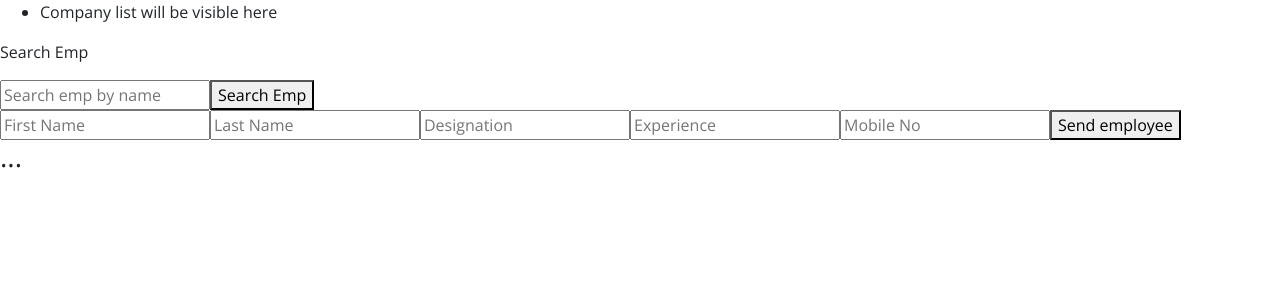
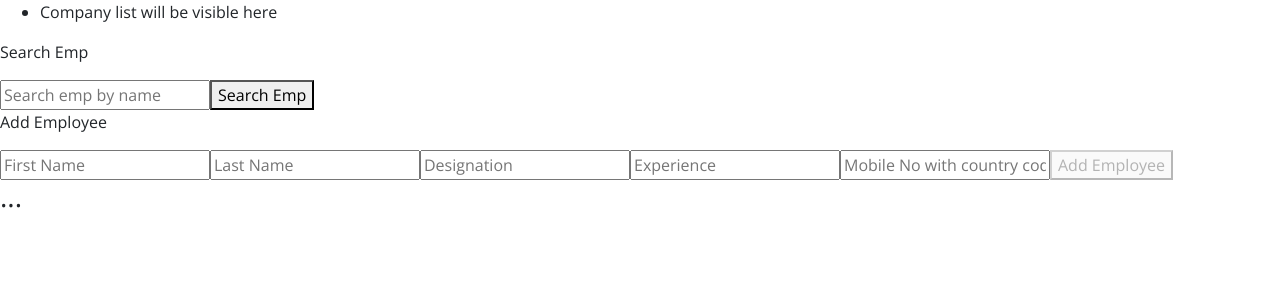
Before and after one commit to Devcorns/tdlo.com, an Angular app in the folder tdlo/: page /1 in a window 1280 px wide. Shown: the top 300 px of the page. Built offline with nearby package versions, Linux system fonts and the light colour scheme; no server answers.

Commit message:
add employee/ search employee / company-profile

```diff
--- /dev/null
+++ b/tdlo/src/app/company/add-employee/add-employee.component.html
@@ -0,0 +1,33 @@
+<p>Add Employee</p>
+
+<form [formGroup]="empDetails" (submit)="sendDetails(empDetails)" >
+
+  <input
+    type="text"
+    formControlName="fname"
+    placeholder="First Name" />
+
+  <input
+    type="text"
+    formControlName="last"
+    placeholder="Last Name"/>
+
+  <input
+    type="text"
+    formControlName="designation"
+    placeholder="Designation" />
+
+  <input
+    type="text"
+    formControlName="Experience"
+    placeholder="Experience"/>
+
+  <input
+    type="text"
+    formControlName="empMobile"
+    placeholder="Mobile No with country code"/>
+
+  <button type="submit" [disabled]=!empDetails.valid>Add Employee</button>
+
+
+</form>
--- /dev/null
+++ b/tdlo/src/app/company/add-employee/add-employee.component.ts
@@ -0,0 +1,36 @@
+import { Component, OnInit, ChangeDetectorRef } from '@angular/core';
+import { FormBuilder, FormControl, Validators } from '@angular/forms';
+import { ActivatedRoute } from '@angular/router';
+import { GlobalService } from 'src/app/services/global.service';
+
+@Component({
+  selector: 'app-add-employee',
+  templateUrl: './add-employee.component.html',
+  styleUrls: ['./add-employee.component.sass']
+})
+export class AddEmployeeComponent implements OnInit {
+  empDetails: any;
+
+  constructor(private route: ActivatedRoute, private gs: GlobalService, public cdr: ChangeDetectorRef, private fb: FormBuilder) {
+
+    this.empDetails = this.fb.group({
+
+      fname : new FormControl('',[Validators.required,Validators.minLength(3)]),
+      last : new FormControl('',[Validators.required,Validators.minLength(2)]),
+      designation : new FormControl('',[Validators.required,Validators.minLength(5)]),
+      Experience : new FormControl('',[Validators.required,Validators.minLength(3)]),
+      empMobile : new FormControl('',[Validators.required,Validators.minLength(6),Validators.maxLength(20)])
+
+    });
+  }
+
+  ngOnInit() {
+  }
+
+  sendDetails (emp) {
+
+    console.log(emp.value);
+    this.gs.get('/search-employee','');
+  }
+
+}
--- a/tdlo/src/app/company/company-profile/company-profile.component.html
+++ b/tdlo/src/app/company/company-profile/company-profile.component.html
@@ -18,43 +18,13 @@
 </ul>
 
 <p>{{companyDetails.empList}}</p>
-<p>Search Emp</p>
 
-<form (submit)="searchEmployee($event)">
-  <input type="text" placeholder="Search emp by name" name="searchEmployee" />
-  <button type="submit">Search Emp</button>
-</form>
 
-<form [formGroup]="empDetails" (submit)="sendDetails(empDetails)" >
 
-  <input
-    type="text"
-    formControlName="fname"
-    placeholder="First Name" />
 
-  <input
-    type="text"
-    formControlName="last"
-    placeholder="Last Name"/>
+<app-search-employee></app-search-employee>
+<app-add-employee></app-add-employee>
 
-  <input
-    type="text"
-    formControlName="designation"
-    placeholder="Designation" />
-
-  <input
-    type="text"
-    formControlName="Experience"
-    placeholder="Experience"/>
-
-  <input
-    type="text"
-    formControlName="empMobile"
-    placeholder="Mobile No"/>
-
-  <button type="submit">Send employee</button>
-
-</form>
 
 <!-- <div class="company-profile">
   <section id="about" class="section section-about section-shadow">
--- a/tdlo/src/app/company/company-profile/company-profile.component.ts
+++ b/tdlo/src/app/company/company-profile/company-profile.component.ts
@@ -2,7 +2,7 @@ import { Component, OnInit, Input, ChangeDetectionStrategy,ChangeDetectorRef, Ng
 import { ActivatedRoute } from '@angular/router';
 import { GlobalService } from 'src/app/services/global.service';
 import { FormGroup, FormBuilder, FormControl } from '@angular/forms';
-import { ConsoleReporter } from 'jasmine';
+
 
 @Component({
   selector: 'app-company-profile',
@@ -40,33 +40,15 @@ export class CompanyProfileComponent implements OnInit {
 
     });
 
-    this.empDetails = this.fb.group({
-      fname : new FormControl(''),
-      last : new FormControl(''),
-      designation : new FormControl(''),
-      Experience : new FormControl(''),
-      empMobile : new FormControl('')
-    });
-
-
-
   }
 
   ngOnInit () {
 
   }
 
-  sendDetails (emp) {
-    console.log(emp.value);
 
-  }
 
-  searchEmployee (data) {
-    console.log(data.target.searchEmployee.value);
-    this.gs.get("api/user/search-employee",data.target.searchEmployee.value).subscribe(data=>{
-      console.log(data);
-    })
-  }
+
 
 
 
--- a/tdlo/src/app/company/company.module.ts
+++ b/tdlo/src/app/company/company.module.ts
@@ -7,9 +7,11 @@ import { WorstEmployeeComponent } from './worst-employee/worst-employee.componen
 import { CompanyRoutingModule } from './company-routing.module';
 import { CompanyMainComponent } from './company-main/company-main.component';
 import { FormsModule, ReactiveFormsModule } from '@angular/forms';
+import { SearchEmployeeComponent } from './search-employee/search-employee.component';
+import { AddEmployeeComponent } from './add-employee/add-employee.component';
 
 @NgModule({
-  declarations: [CompanyProfileComponent, CompanyEmployeeComponent, GoodEmployeeComponent, WorstEmployeeComponent, CompanyMainComponent],
+  declarations: [CompanyProfileComponent, CompanyEmployeeComponent, GoodEmployeeComponent, WorstEmployeeComponent, CompanyMainComponent, SearchEmployeeComponent, AddEmployeeComponent],
   imports: [
     CommonModule,
     FormsModule ,
--- /dev/null
+++ b/tdlo/src/app/company/search-employee/search-employee.component.html
@@ -0,0 +1,5 @@
+<p>Search Emp</p>
+<form (submit)="searchEmployee($event)">
+  <input type="text" placeholder="Search emp by name" name="searchEmployee" />
+  <button type="submit">Search Emp</button>
+</form>
--- /dev/null
+++ b/tdlo/src/app/company/search-employee/search-employee.component.ts
@@ -0,0 +1,23 @@
+import { Component, OnInit } from '@angular/core';
+import { GlobalService } from 'src/app/services/global.service';
+
+@Component({
+  selector: 'app-search-employee',
+  templateUrl: './search-employee.component.html',
+  styleUrls: ['./search-employee.component.sass']
+})
+export class SearchEmployeeComponent implements OnInit {
+
+  constructor(private gs: GlobalService ) { }
+
+  ngOnInit() {
+  }
+
+  searchEmployee (data) {
+    console.log(data.target.searchEmployee.value);
+    this.gs.get("api/user/search-employee",data.target.searchEmployee.value).subscribe(data=>{
+      console.log(data);
+    })
+  }
+
+}
```
Also changed, not shown: tdlo/src/app/company/add-employee/add-employee.component.sass (added), tdlo/src/app/company/search-employee/search-employee.component.sass (added), 2 other files (tests, documents, lock files or other folders).
